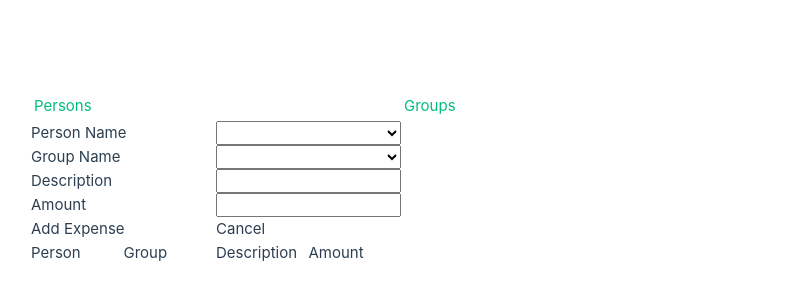
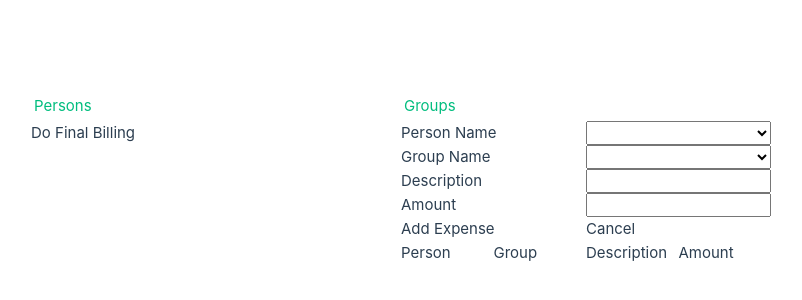
Before and after one commit to Lep333/invoice_splitter, a Vue app: page /expenses in a window 1280 px wide. Shown: the part 174-474 px from the top of the page, without its empty margins (239-1041 px from the left). Built offline with nearby package versions, Linux system fonts and the light colour scheme.

Commit message:
Added doFinalBilling() to add expenses entry to balance the expenses.

```diff
--- a/src/components/Expenses.vue
+++ b/src/components/Expenses.vue
@@ -1,6 +1,7 @@
 <template>
     <router-link to="/persons">Persons</router-link>
     <router-link to="/groups">Groups</router-link>
+    <div @click="doFinalBilling()">Do Final Billing</div>
     <div id="expensesView">
         <div id="addExpenseDialog">
             <label for="personName">Person Name</label>
@@ -74,6 +75,10 @@ export default {
                 }
             }
         },
+        doFinalBilling() {
+            const store = billSplitterStore();
+            return store.doFinalBilling();
+        },
     },
     computed: {
         getExpenses() {
--- a/src/components/Groups.vue
+++ b/src/components/Groups.vue
@@ -14,7 +14,8 @@
         </template>
         <template v-for="el in this.getGroups" :key="el">
             <div>{{ el.groupName }}</div>
-            <div> {{ this.getExpensesOfGroup(el) }} </div>
+            <div>{{ el.members }}</div>
+            <div>{{ el.expenses }}</div>
         </template>
     </div>
 </template>
@@ -26,7 +27,7 @@ export default {
   data() {
     return {
         newGroup: "",
-        groupsListCaptions: ["Name", "Expenses"],
+        groupsListCaptions: ["Name", "Members", "Expenses"],
     }
   },
   methods: {
@@ -36,6 +37,7 @@ export default {
             let group = {
                 groupName: this.newGroup,
                 members: [],
+                expenses: 0,
             }
             store.addGroup(group);
             this.newGroup = "";
@@ -74,6 +76,6 @@ export default {
 
 #groupList {
     display: grid;
-    grid-template-columns: 1fr 1fr;
+    grid-template-columns: 1fr 1fr 1fr;
 }
 </style>
--- a/src/components/Persons.vue
+++ b/src/components/Persons.vue
@@ -25,8 +25,8 @@
           <span class="group"> {{ group }} </span>
         </template>
       </div>
-      <div>  {{ getSumOfOwnExpenses(el.name) }} </div>
-      <div>  {{ getBalance(el) }} </div>
+      <div>  {{ el.expenses }} </div>
+      <div>  {{ el.balance }} </div>
     </template>
   </div>
 </template>
@@ -53,7 +53,7 @@ export default {
           personGroups.push(this.getGroups[i].groupName);
         }
       }
-      store.addPerson({name: this.newPerson, groups: personGroups, expenses: "0", balance: "0"});
+      store.addPerson({name: this.newPerson, groups: personGroups, expenses: 0.0, balance: 0.0});
       this.newPerson = "";
       this.newPersonGroups = [];
 
--- a/src/main.js
+++ b/src/main.js
@@ -8,6 +8,6 @@ import { createPinia } from 'pinia'
 const pinia = createPinia()
 
 createApp(App)
+    .use(pinia)
     .use(router)
-    .use(pinia)
     .mount('#app')
--- a/src/store.js
+++ b/src/store.js
@@ -23,6 +23,65 @@ export const billSplitterStore = defineStore('billSplitter', {
         },
         addExpense(newExpense) {
             this.expenses.push(newExpense);
+            for (let group of this.groups) {
+                if (group.groupName == newExpense.groupName) {
+                    group.expenses += newExpense.amount;
+                }
+            }
+            for (let person of this.persons) {
+                if (person.name == newExpense.personName) {
+                    person.expenses += newExpense.amount;
+                }
+                let balance = 0;
+                for (let groupName of person.groups) {
+                    for (let group of this.groups) {
+                        if (groupName == group.groupName) {
+                            balance += group.expenses / group.members.length;
+                        }
+                    }
+                }
+                person.balance = person.expenses - balance;
+            }
         },
+        doFinalBilling() {
+            let personNames = [];
+            for (let person of this.persons) {
+                personNames.push(person.name);
+            }
+            let group = {
+                groupName: "FINAL BILLING",
+                members: personNames,
+                expenses: 0,
+            };
+            this.addGroup(group);
+            let debtors = this.persons.filter((el) => el.balance < 0);
+            let creditors = this.persons.filter((el) => el.balance > 0);
+            for (let debtor of debtors) {
+                let balance = -debtor.balance;
+                for (let creditor of creditors) {
+                    if (debtor.balance > -0.1) {
+                        break;
+                    }
+                    if (creditor.balance > 0.1) {
+                        let amount = Math.min(balance, creditor.balance);
+                        balance -= amount;
+                        let expense = {
+                            personName: debtor.name,
+                            groupName: "FINAL BILLING",
+                            description: `pays ${creditor.name}`,
+                            amount: amount,
+                        };
+                        let expense2 = {
+                            personName: creditor.name,
+                            groupName: "FINAL BILLING",
+                            description: `gets payed by ${debtor.name}`,
+                            amount: -amount,
+                        };
+                        this.addExpense(expense);
+                        this.addExpense(expense2);
+                    }
+                }
+            }
+        }
     }
 })
```
